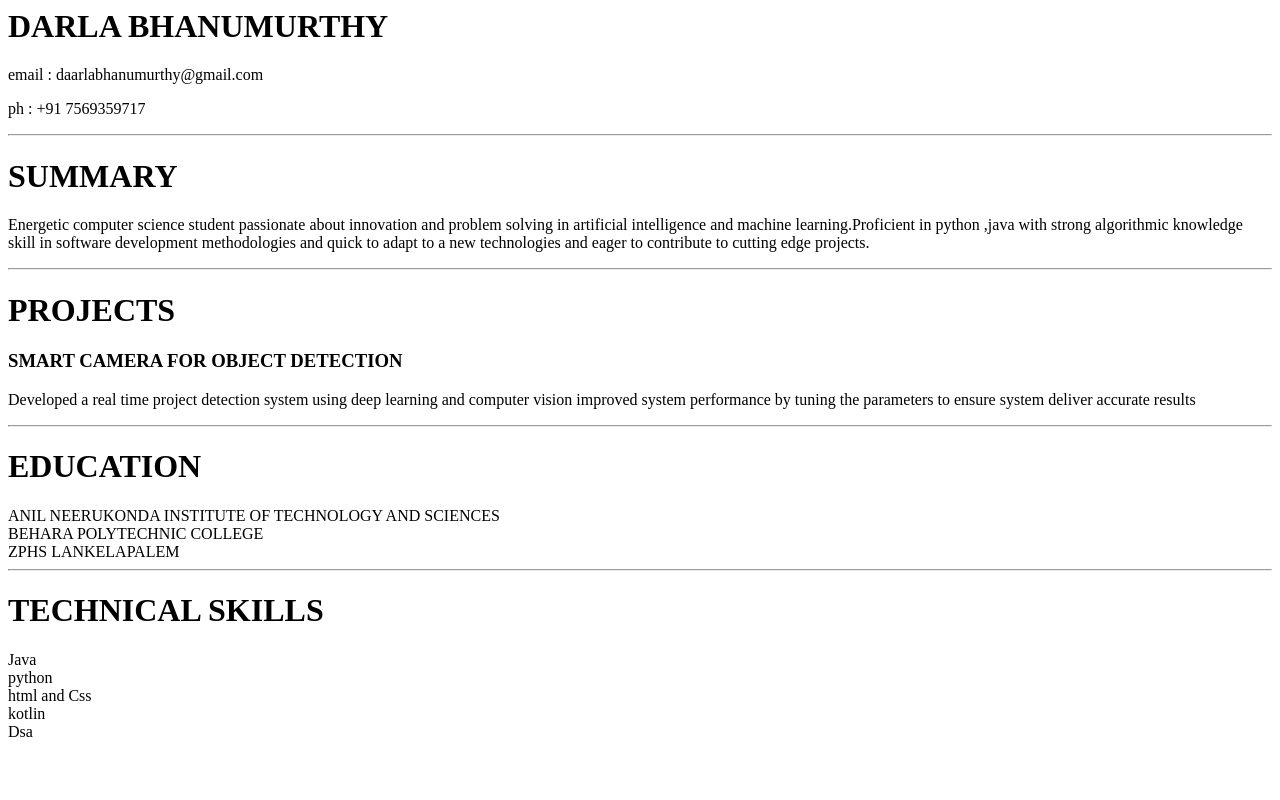
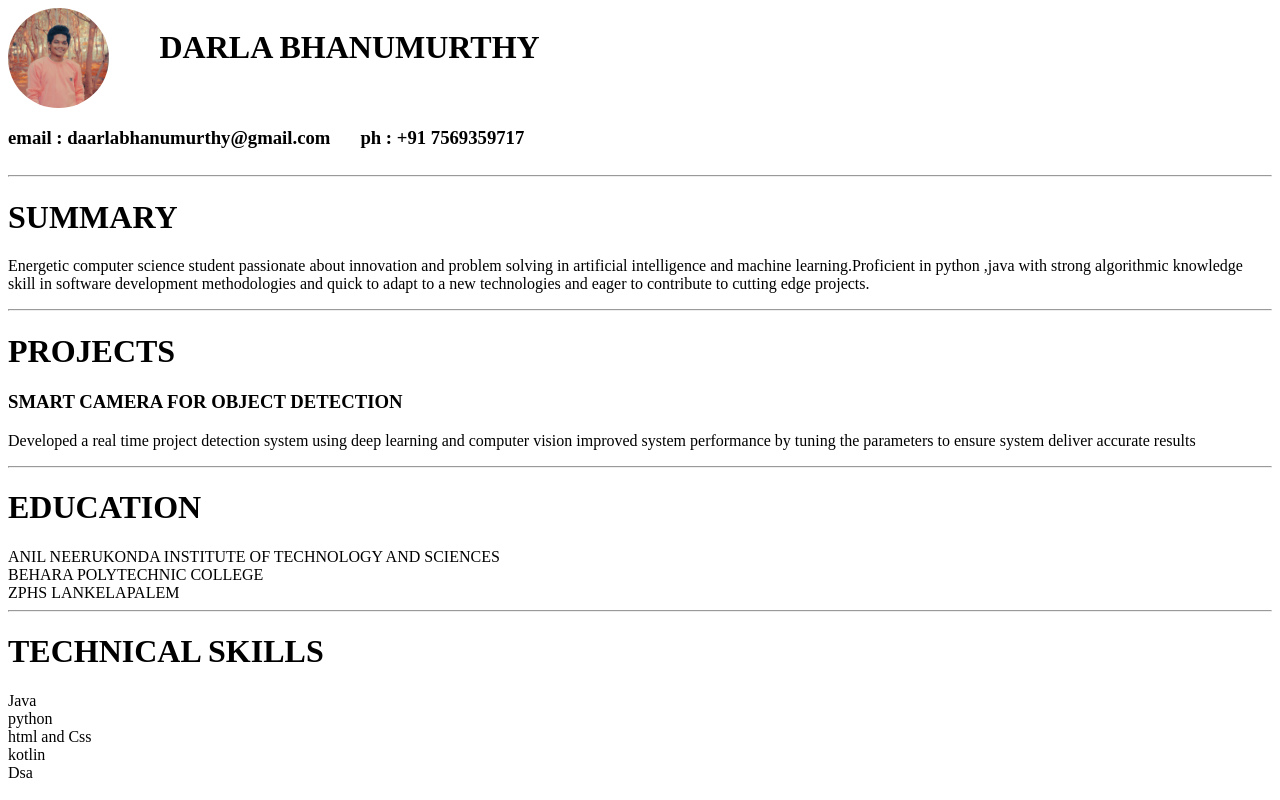
Before and after one commit to DARLABHANU/EdumoonProject, a plain HTML site: page index.html in a window 1280 px wide. Drawn offline with Linux system fonts and the light colour scheme.

Commit message:
Updated index.html

```diff
--- a/index.html
+++ b/index.html
@@ -1,8 +1,18 @@
 
 <html >
-<h1>DARLA  BHANUMURTHY</h1>
-<p>email : daarlabhanumurthy@gmail.com                </p>
-<p>ph : +91 7569359717</p>
+    <head>
+
+    </head>
+    <body>
+<div style=" display: flex; ">
+    <img src="Bhanu.jpg"  style="height: 100px; border-radius: 56px; justify-content: space-between;">
+    <h1 style="  padding-left: 50px;">DARLA  BHANUMURTHY</h1>
+
+</div>
+<div style="  display: flex; ">
+ <h3 style="padding-right: 30px;">email : daarlabhanumurthy@gmail.com  </h3>
+<h3>ph : +91 7569359717</h3>
+</div>
 <hr/>
 <h1>SUMMARY</h1>
 <p>
@@ -11,10 +21,10 @@
 
 </p>
 <hr/>
-<h1>
+<h1 class="name">
     PROJECTS
-</h1>
-<h3>SMART CAMERA FOR OBJECT DETECTION</h3>
+</h1 >
+<h3 >SMART CAMERA FOR OBJECT DETECTION</h3>
 <P>Developed a real time project detection system using deep learning and computer vision improved system performance by tuning the parameters to ensure system deliver accurate results</P>
 <hr/>
 
@@ -32,5 +42,6 @@ python <br/>
 html and Css <br/>
 kotlin  <br/>
 Dsa <br/>
+</body>
 
 </html>
```
